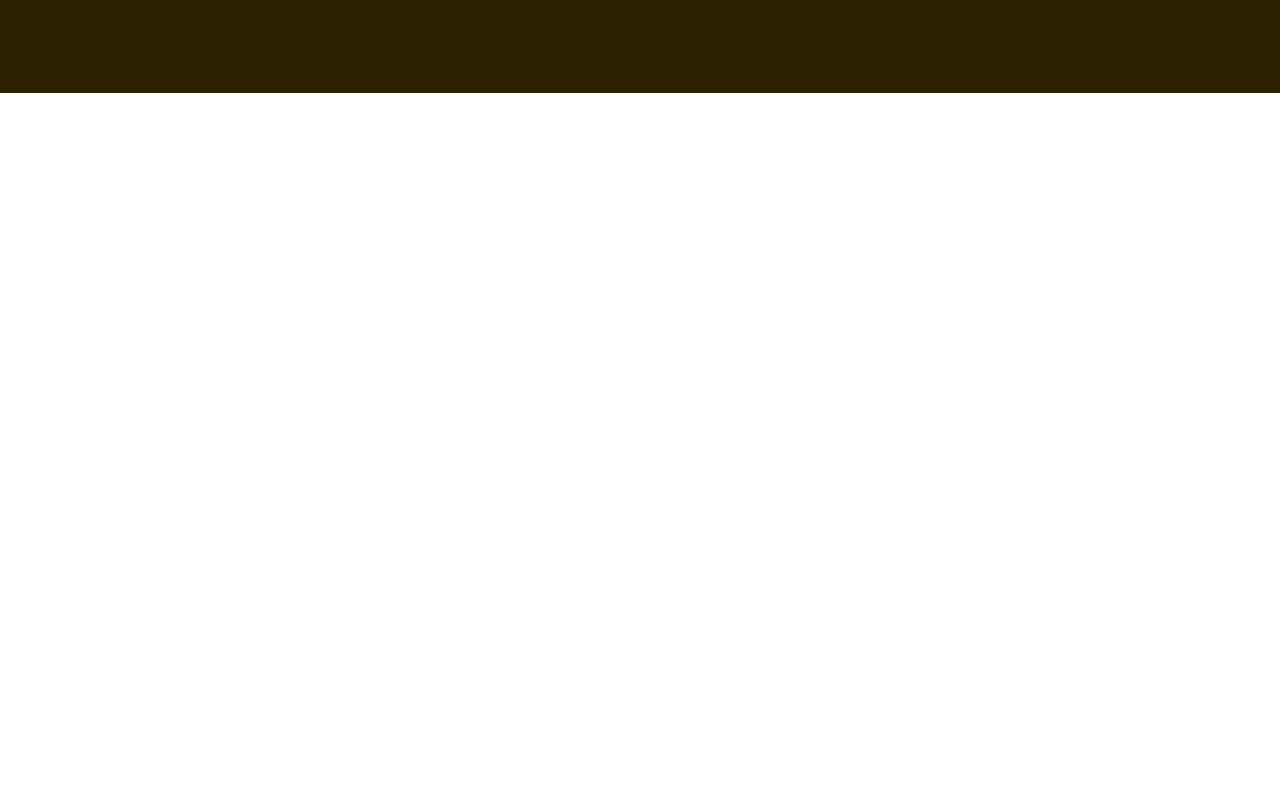
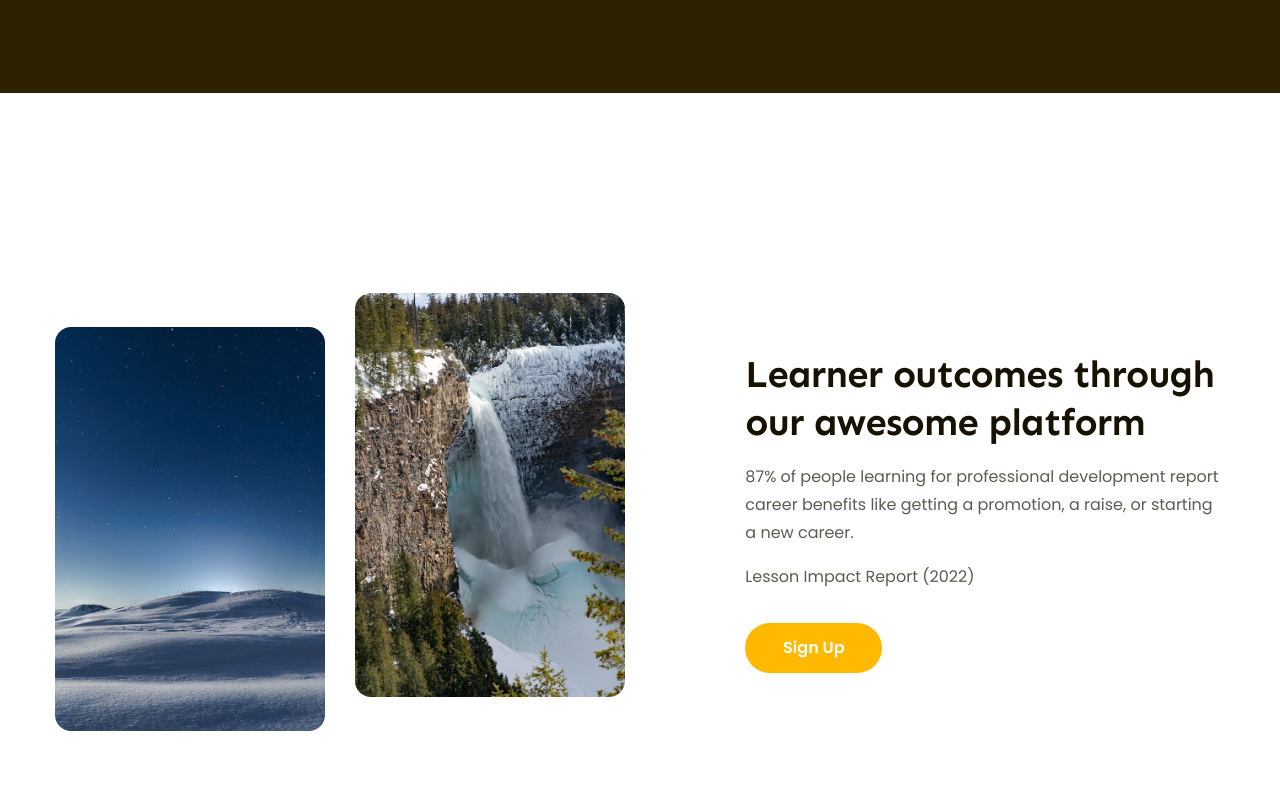
Before and after one commit to baotran2003/F8-html-css-02, a plain HTML site: page index.html in a window 1280 px wide. Shown: the part 2231-3027 px from the top of the page. Before the commit the page ends 3000 px from the top, so only its background shows below. Drawn offline with Linux system fonts and the light colour scheme.

Commit message:
Lam phan Feedback #2

```diff
--- a/assets/css/styles.css
+++ b/assets/css/styles.css
@@ -499,3 +499,53 @@ a {
     line-height: 1.54;
     color: #ffffff;
 }
+
+/* ======================Featured==================== */
+.features .body {
+    margin-top: 135px;
+    padding: 65px 0;
+}
+
+.features .body {
+    display: flex;
+    justify-content: space-between;
+}
+
+.features .images {
+    display: flex;
+    gap: 0 30px;
+}
+
+.features .images img {
+    width: 270px;
+    height: 404px;
+    object-fit: cover;
+    border-radius: 16px;
+}
+
+.features img.lower {
+    margin-top: 34px;
+}
+
+.features .content {
+    display: flex;
+    flex-direction: column;
+    align-items: flex-start;
+    justify-content: center;
+    width: 41%;
+}
+
+.features .content .desc {
+    margin-top: 16px;
+    font-weight: 400;
+    font-size: 1.6rem;
+    line-height: 1.75;
+    color: #5f5b53;
+}
+
+.features .content .cta-btn {
+    margin-top: 32px;
+    min-width: 137px;
+    color: #ffffff;
+    background: var(--primary-color);
+}
--- a/index.html
+++ b/index.html
@@ -324,6 +324,27 @@
                     </div>
                 </div>
             </div>
+
+            <!-- Featured -->
+            <div class="features">
+                <div class="main-content">
+                    <div class="body">
+                        <div class="images">
+                            <img src="./assets/img/featured-1.jpg" alt="featured-1" class="lower" />
+                            <img src="./assets/img/featured-2.jpg" alt="featured-2" />
+                        </div>
+                        <div class="content">
+                            <h2 class="heading lv2">Learner outcomes through our awesome platform</h2>
+                            <p class="desc">
+                                87% of people learning for professional development report career benefits like getting
+                                a promotion, a raise, or starting a new career.
+                            </p>
+                            <p class="desc">Lesson Impact Report (2022)</p>
+                            <a href="#!" class="btn cta-btn">Sign Up</a>
+                        </div>
+                    </div>
+                </div>
+            </div>
         </main>
     </body>
 </html>
```
